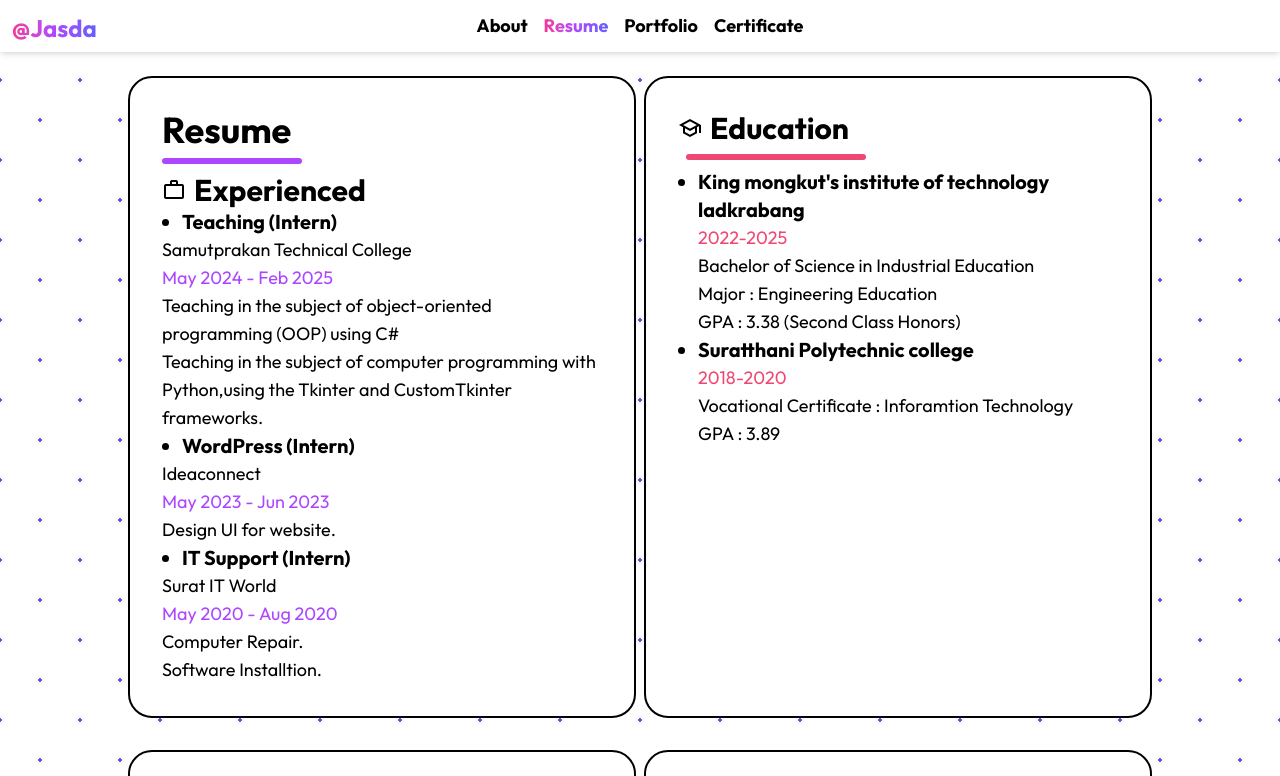
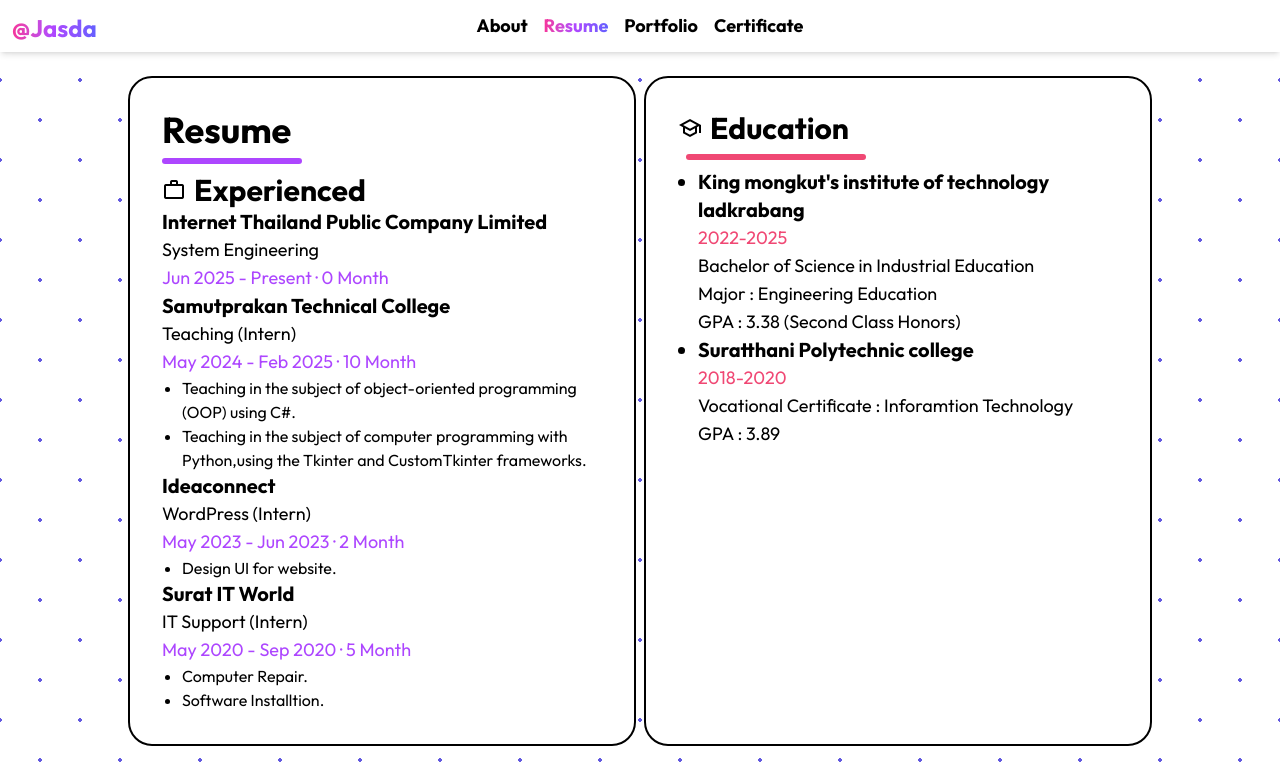
Before and after one commit to JASDA0000/Portfolio-Web, a Next.js app: page /resume in a window 1280 px wide. Shown: the top 776 px of the page. Built offline with nearby package versions, Linux system fonts and the light colour scheme; a web font is replaced by a local one.

Commit message:
Update:MonthCouter

```diff
--- /dev/null
+++ b/components/MonthCouter.js
@@ -0,0 +1,40 @@
+'use client';
+
+import { useState, useEffect } from 'react';
+
+export default function MonthCounter({ startMonth, startYear, endMonth, endYear }) {
+  const [result, setResult] = useState('');
+
+  const monthNames = [
+    'Jan', 'Feb', 'Mar', 'Apr', 'May', 'Jun',
+    'Jul', 'Aug', 'Sep', 'Oct', 'Nov', 'Dec'
+  ];
+
+  function calculateMonthsPassed(sYear, sMonth, eYear, eMonth) {
+    return (eYear - sYear) * 12 + (eMonth - sMonth + 1);
+  }
+
+  useEffect(() => {
+    const today = new Date();
+
+    // ถ้า endMonth หรือ endYear ไม่มี ให้ใช้เดือนปีปัจจุบัน (Present)
+    const cMonth = endMonth ?? (today.getMonth() + 1);
+    const cYear = endYear ?? today.getFullYear();
+
+    const monthsPassed = calculateMonthsPassed(startYear, startMonth, cYear, cMonth);
+
+    const startMonthName = monthNames[startMonth - 1];
+    const endMonthName = monthNames[cMonth - 1];
+
+    const endDisplay = (endMonth && endYear) ? `${endMonthName}  ${cYear}` : 'Present';
+
+    setResult(` ${startMonthName} ${startYear} - ${endDisplay} · ${monthsPassed}  Month`);
+  }, [startMonth, startYear, endMonth, endYear]);
+
+
+  return (
+    <p className="text-lg  text-purple-500">
+    {result}
+    </p>
+  );
+}
--- a/src/app/resume/page.js
+++ b/src/app/resume/page.js
@@ -1,6 +1,7 @@
 import React from "react";
 import { Outfit } from "next/font/google";
 import Image from "next/image";
+import MonthCounter from "../../../components/MonthCouter";
 const outfit = Outfit({ subsets: ["latin"] });
 const page = () => {
   return (
@@ -14,32 +15,47 @@ const page = () => {
             <span className="mr-2 material-symbols-outlined">work</span>
             <p className="text-3xl font-bold">Experienced</p>
           </div>
-          <ul className="list-disc ml-5">
-            <li className="text-xl font-bold">Teaching (Intern)</li>
-          </ul>
-          <p className="text-lg">Samutprakan Technical College</p>
-          <p className="text-lg  text-purple-500">May 2024 - Feb 2025</p>
+            <a href="https://www.inet.co.th/th" target="_blank" rel="noopener noreferrer" className="text-xl font-bold  hover:text-[#785bff] cursor-pointer">Internet Thailand Public Company Limited</a>
+          <p className="text-lg">System Engineering</p>
+          <MonthCounter startMonth={6} startYear={2025}/>
           <p className="text-lg text-pretty">
-            Teaching in the subject of object-oriented programming (OOP) using
-            C#
+
           </p>
           <p className="text-lg">
-            Teaching in the subject of computer programming with Python,using
+
+          </p>
+          {/* item */}
+          <a href="https://www.sptc.ac.th/" target="_blank" rel="noopener noreferrer" className="text-xl font-bold  hover:text-[#785bff] cursor-pointer">Samutprakan Technical College</a>
+          <p className="text-lg">Teaching (Intern)</p>
+          <MonthCounter startMonth={5} startYear={2024} endMonth={2} endYear={2025}/>
+          <ul className="list-disc pl-5">
+            <li className="">
+            Teaching in the subject of object-oriented programming (OOP) using C#.
+            </li>
+            <li>
+              Teaching in the subject of computer programming with Python,using
             the Tkinter and CustomTkinter frameworks.
-          </p>
-          <ul className="list-disc ml-5">
-            <li className="text-xl font-bold">WordPress (Intern)</li>
+            </li>
           </ul>
-          <p className="text-lg">Ideaconnect </p>
-          <p className="text-lg text-purple-500">May 2023 - Jun 2023</p>
-          <p className="text-lg">Design UI for website.</p>
-          <ul className="list-disc ml-5">
-            <li className="text-xl font-bold">IT Support (Intern)</li>
-          </ul>
-          <p className="text-lg">Surat IT World</p>
-          <p className="text-lg text-purple-500">May 2020 - Aug 2020</p>
-          <p className="text-lg">Computer Repair.</p>
-          <p className="text-lg">Software Installtion.</p>
+          <a href="https://www.ideaconnect.co.th/" target="_blank" rel="noopener noreferrer" className="text-xl font-bold  hover:text-[#785bff] cursor-pointer">Ideaconnect</a>
+          <p className="text-lg">WordPress (Intern)</p>
+          <MonthCounter startMonth={5} startYear={2023} endMonth={6} endYear={2023}/>
+          <ul className="list-disc pl-5">
+            <li className="">
+            Design UI for website.
+            </li>
+            </ul>
+            <a href="https://www.facebook.com/p/%E0%B9%82%E0%B8%A5%E0%B8%81%E0%B9%84%E0%B8%AD%E0%B8%97%E0%B8%B5-100069580463622/?locale=el_GR" target="_blank" rel="noopener noreferrer" className="text-xl font-bold  hover:text-[#785bff] cursor-pointer">Surat IT World</a>
+          <p className="text-lg">IT Support (Intern)</p>
+          <MonthCounter startMonth={5} startYear={2020} endMonth={9} endYear={2020}/>
+          <ul className="list-disc pl-5">
+            <li className="">
+            Computer Repair.
+            </li>
+            <li>
+              Software Installtion.
+            </li>
+            </ul>
           </div>
             {/* Education */}
           <div className="mt-6 mb-6 border-2 p-8 rounded-3xl w-full  max-md:mt-2 bg-white text-black">
@@ -80,6 +96,7 @@ const page = () => {
             <Image src='/icon/css-3.png' width={48} height={48} alt={"logo-css"} />
             <Image src='/icon/js.png' width={48} height={48} alt={"logo-javascript"} />
             <Image src='/icon/python.png' width={48} height={48} alt={"logo-python"} />
+            <Image src='/icon/new-php-logo.png' width={80} height={48} alt={"logo-php"} />
             </div>
           </div>
           <div className="w-full mt-2 mb-6 border-2 p-8 rounded-3xl bg-white text-black ">
```
Also changed, not shown: public/icon/new-php-logo.png (added).
